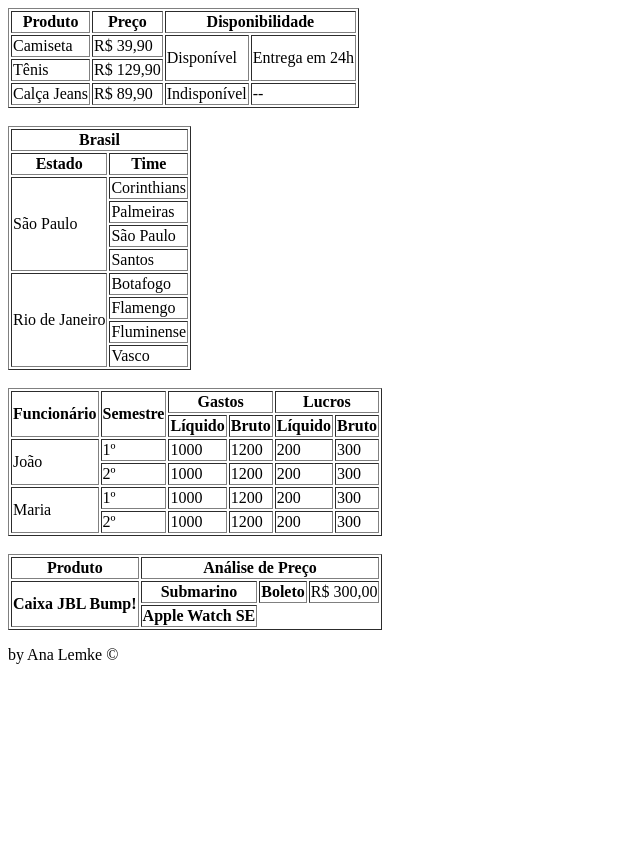
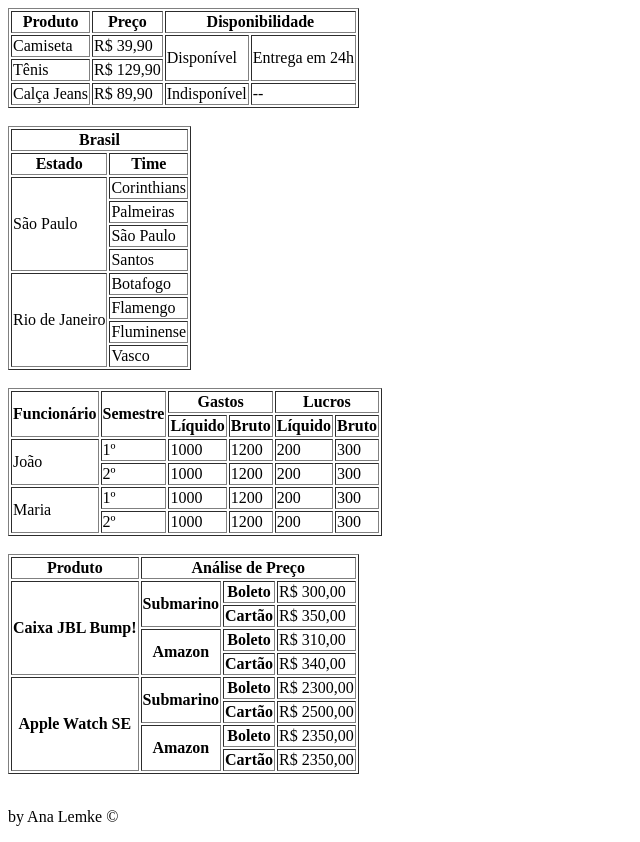
Before and after one commit to carollemke21/SI1N-CSW, a plain HTML site: page Aula 12/index.html in a window 1280 px wide. Shown: the whole page, without its empty margins (0-640 px from the left). Before the commit the page ends 800 px from the top, so only its background shows below. Drawn offline with Linux system fonts and the light colour scheme.

Commit message:
Update index.html

```diff
--- a/Aula 12/index.html
+++ b/Aula 12/index.html
@@ -93,6 +93,7 @@
                 <th>Líquido</th>
                 <th>Bruto</th>
             </tr>
+        </thead>
             <tbody>
                 <tr>
                     <td rowspan="2">João</td>
@@ -128,7 +129,6 @@
                 </tr>
                 </tr>
             </tfoot>
-        </thead>
     </table>
     <br>
     <table border="1">
@@ -141,17 +141,47 @@
         <tbody>
             <tr>
                 <th rowspan="4">Caixa JBL Bump!</th>
-                <th>Submarino</th>
+                <th rowspan="2">Submarino</th>
                 <th>Boleto</th>
                 <td>R$ 300,00</td>
             </tr>
             <tr>
+                <th>Cartão</th>
+                <td>R$ 350,00</td>
+            </tr>
+            <tr>
+                <th rowspan="2">Amazon</th>
+                <th>Boleto</th>
+                <td>R$ 310,00</td>
+            </tr>
+            <tr>
+                <th>Cartão</th>
+                <td>R$ 340,00</td>
+            </tr>
+            </tbody>
+            <tfoot>
+            <tr>
                 <th rowspan="4">Apple Watch SE</th>
+                <th rowspan="2">Submarino</th>
+                <th>Boleto</th>
+                <td>R$ 2300,00</td>
             </tr>
-        </tbody>
+            <tr>
+                <th>Cartão</th>
+                <td>R$ 2500,00</td>
+            </tr>
+            <tr>
+                <th rowspan="2">Amazon</th>
+                <th>Boleto</th>
+                <td>R$ 2350,00</td>
+            </tr>
+            <tr>
+                <th>Cartão</th>
+                <td>R$ 2350,00</td>
+            </tr>
+            </tfoot>
     </table>
-
-
+    <br>
     <p>by Ana Lemke &copy;</p>
 </body>
 </html>
```
